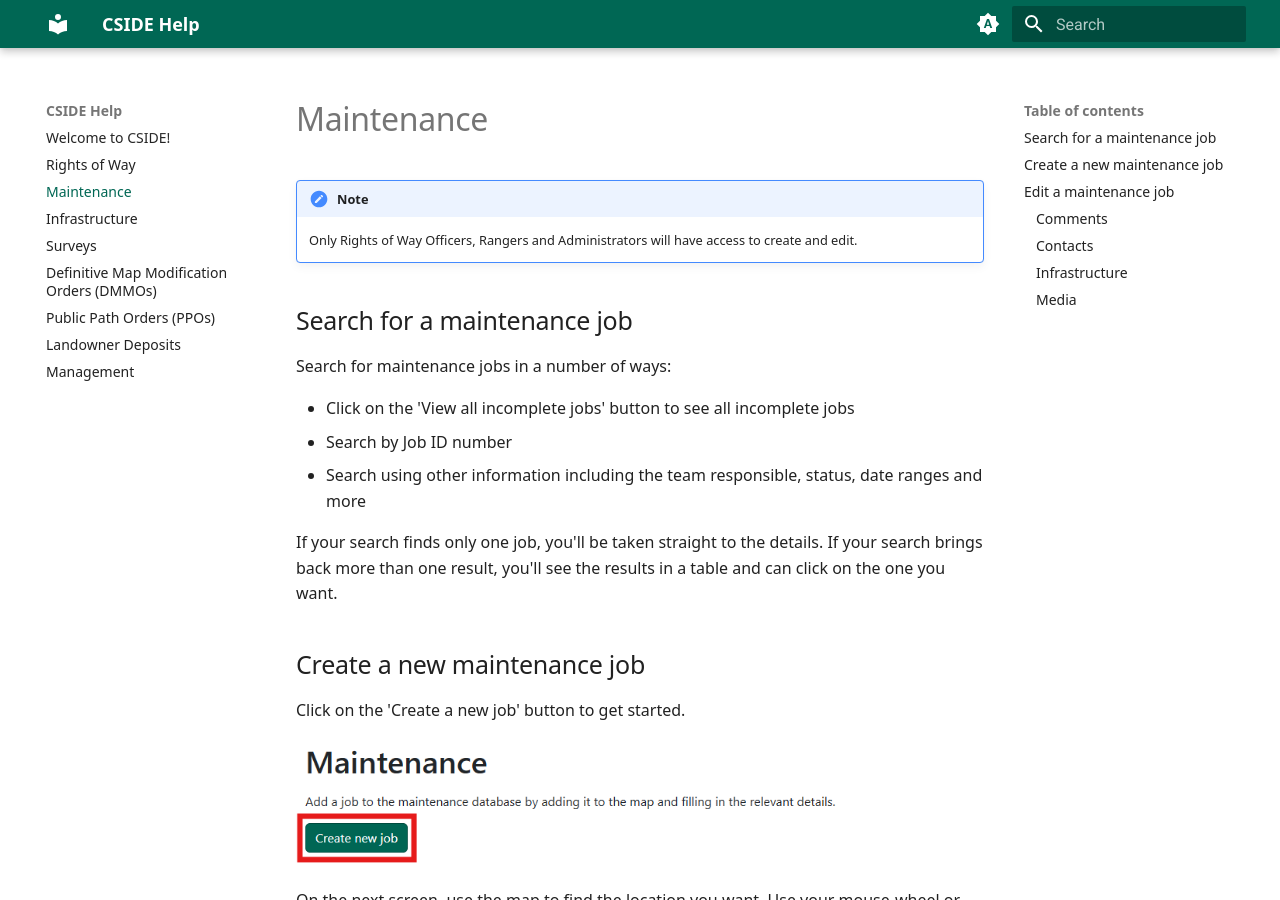
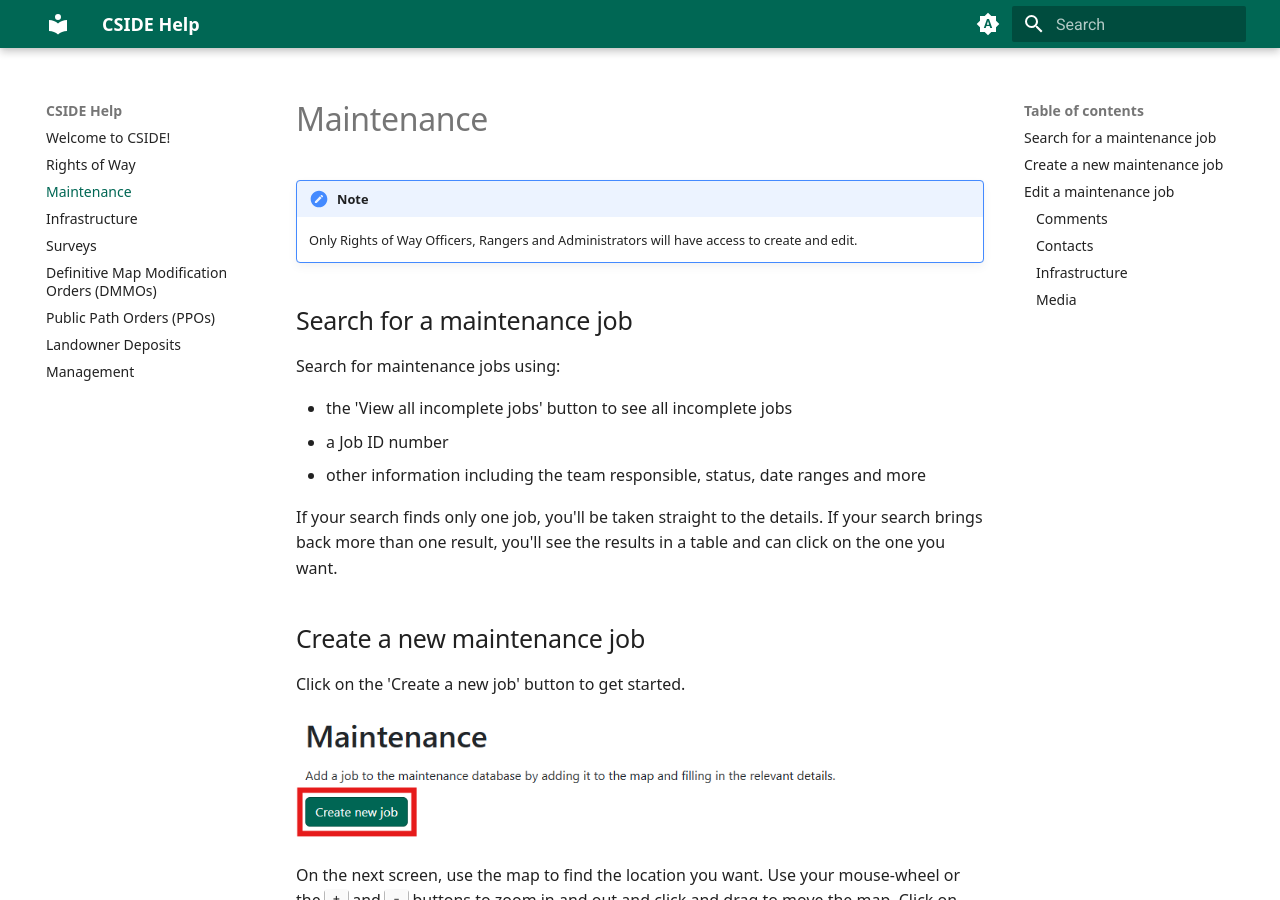
Before and after one commit to Dorset-Council-UK/cside-docs, an MkDocs documentation site: the page built from docs/maintenance.md, in a window 1280 px wide and 900 px high. Built offline with MkDocs 1.6.1 and Material for MkDocs 9.7.7, drawn with Linux system fonts in a browser that asks for light colours.

Commit message:
Tweaked search text on all pages

```diff
--- a/docs/maintenance.md
+++ b/docs/maintenance.md
@@ -5,11 +5,11 @@
 
 ## Search for a maintenance job
 
-Search for maintenance jobs in a number of ways:
+Search for maintenance jobs using:
 
-- Click on the 'View all incomplete jobs' button to see all incomplete jobs
-- Search by Job ID number
-- Search using other information including the team responsible, status, date ranges and more
+- the 'View all incomplete jobs' button to see all incomplete jobs
+- a Job ID number
+- other information including the team responsible, status, date ranges and more
 
 If your search finds only one job, you'll be taken straight to the details. If your search brings back more than one result, you'll see the results in a table and can click on the one you want.
 
```
Also changed, not shown: docs/dmmo.md (+3 -3 lines), docs/infrastructure.md (+3 -3 lines), docs/landowner-deposits.md (+3 -3 lines), docs/ppo.md (+3 -3 lines), docs/rights-of-way.md (+3 -3 lines).
